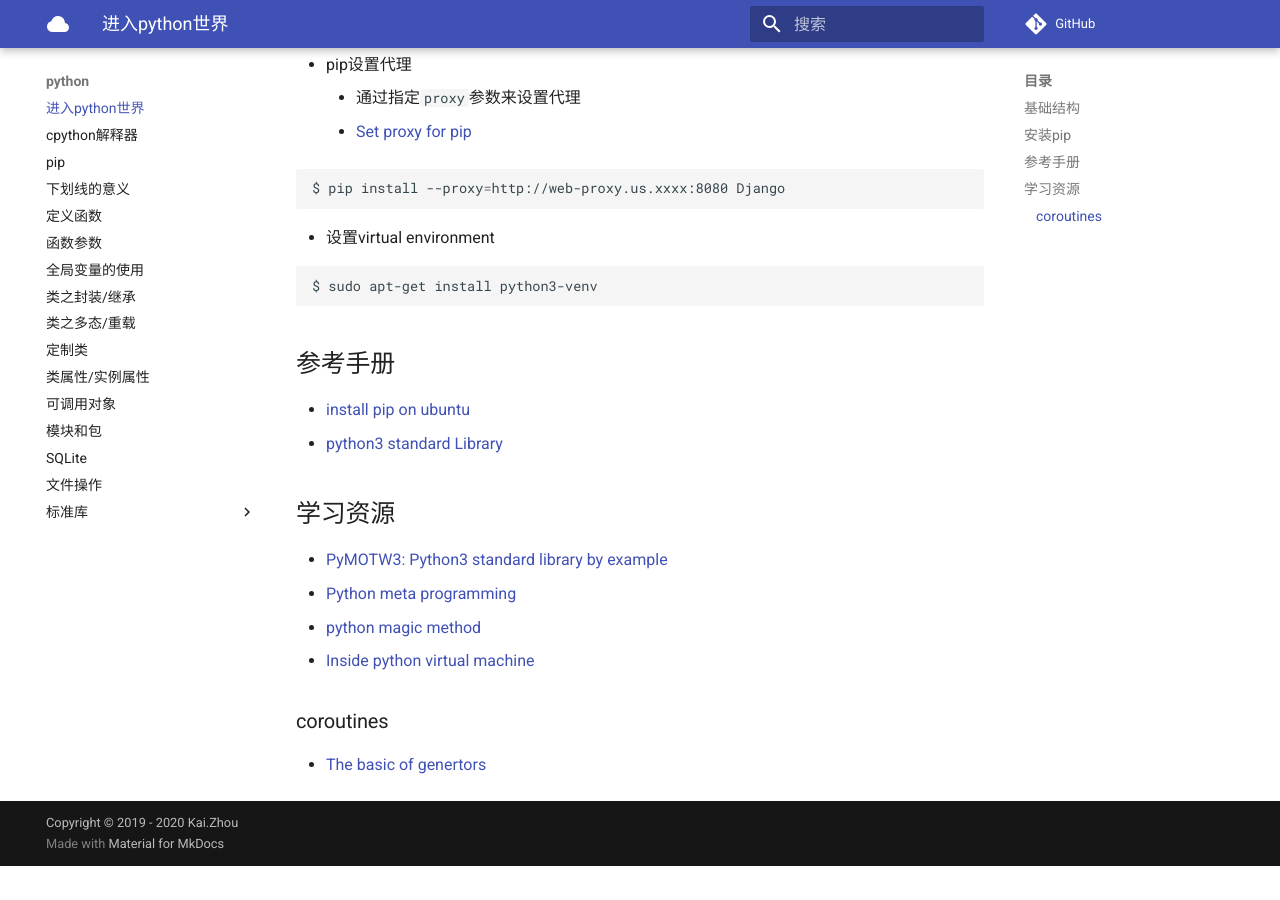
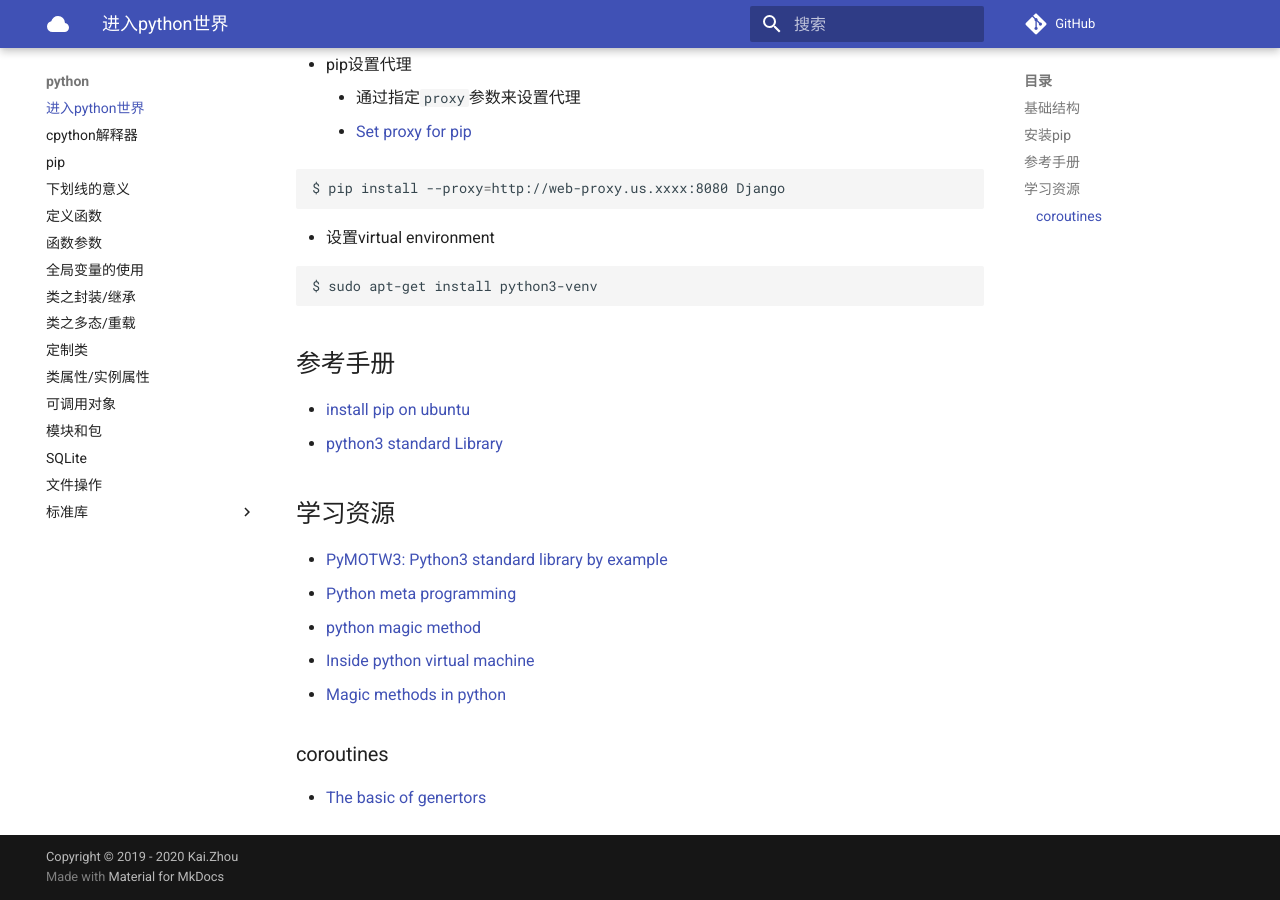
Before and after one commit to zhoukaidev/ks_blog, an MkDocs documentation site: the page built from docs/python/home.md, in a window 1280 px wide and 900 px high, scrolled down 822 px. Built offline with MkDocs 1.6.1 and Material for MkDocs 9.7.7, drawn with Linux system fonts in a browser that asks for light colours; comment, search, counter and statistics services are not loaded; before the commit the page ends 1688 px from its top, so only the background shows below that.

Commit message:
Update home.md

```diff
--- a/docs/python/home.md
+++ b/docs/python/home.md
@@ -41,6 +41,7 @@ $ sudo apt-get install python3-venv
 * [Python meta programming](https://medium.com/fintechexplained/advanced-python-metaprogramming-980da1be0c7d)
 * [python magic method](https://medium.com/fintechexplained/advanced-python-what-are-magic-methods-d21891cf9a08)
 * [Inside python virtual machine](https://leanpub.com/insidethepythonvirtualmachine/read)
+* [Magic methods in python](https://rszalski.github.io/magicmethods/)
 
 ### coroutines
 
```
